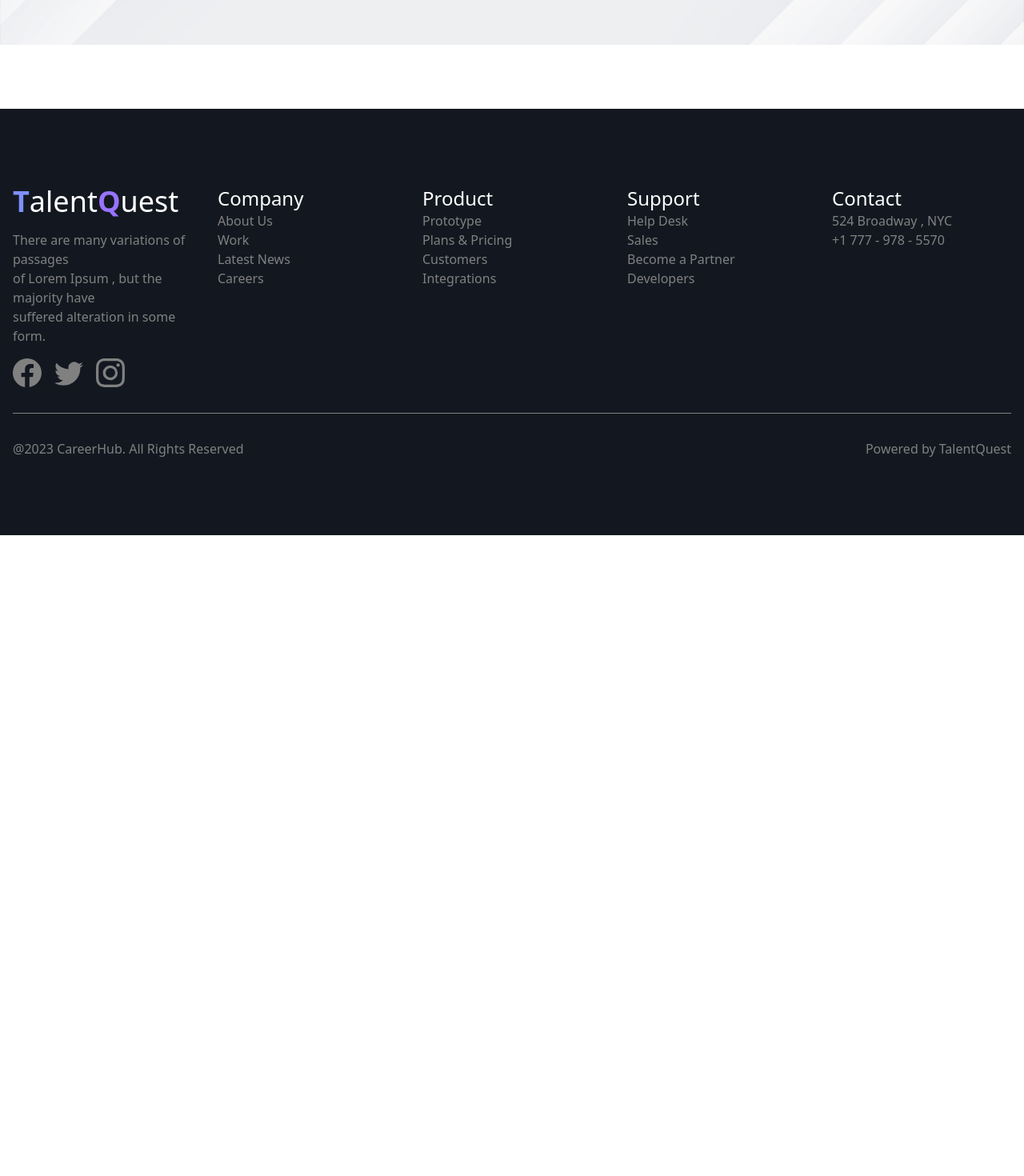
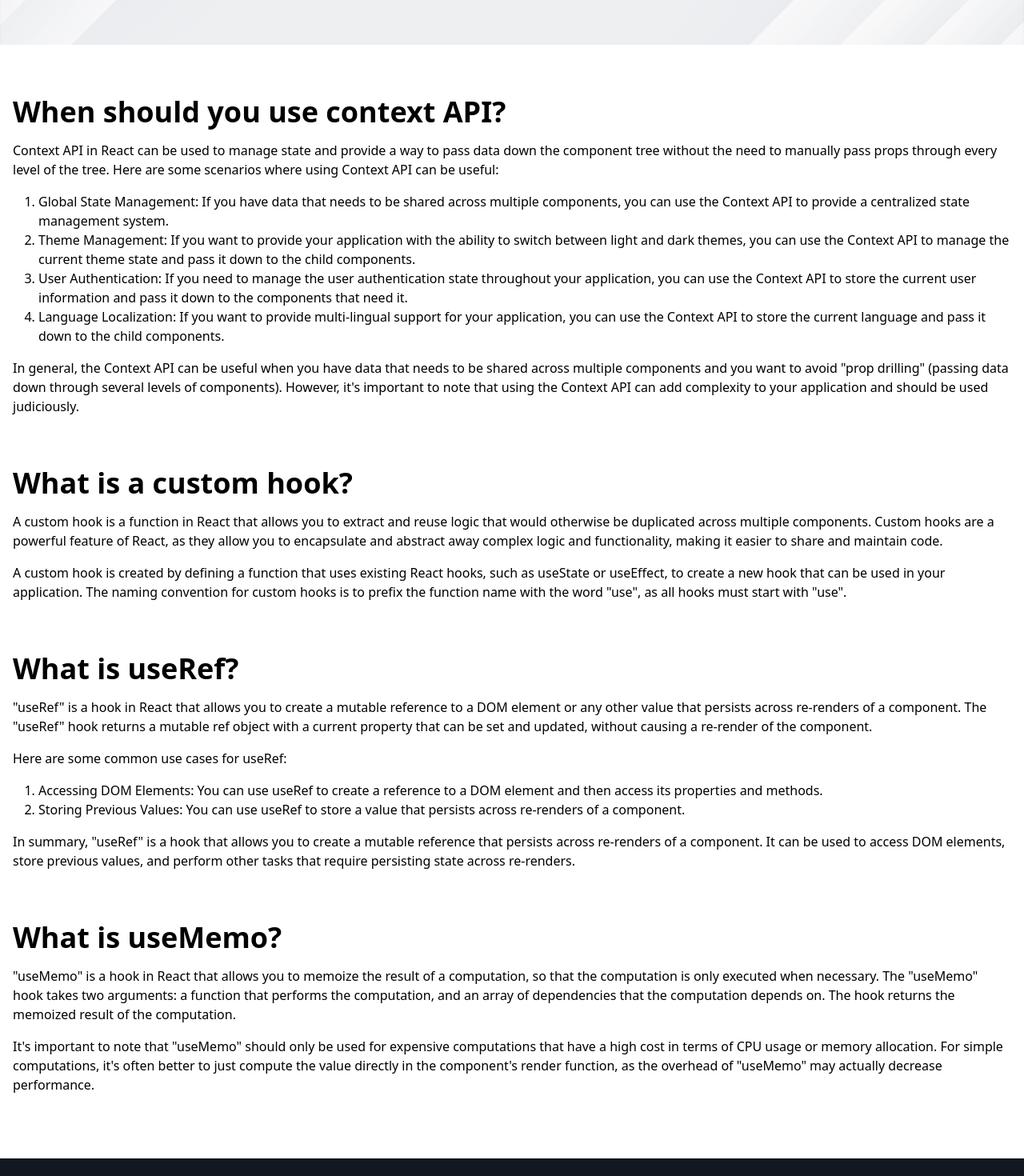
Before and after one commit to aHasnat1997/talent-quest, a React (Vite) app: page /blog in a window 1280 px wide. Shown: the part 260-1730 px from the top of the page at 80% size. Before the commit the page ends 929 px from the top, so only its background shows below. Built offline with nearby package versions, Linux system fonts and the light colour scheme.

Commit message:
blog page add

```diff
--- a/src/components/Blog.jsx
+++ b/src/components/Blog.jsx
@@ -6,6 +6,40 @@ const Blog = () => {
       <header className='py-32 banner'>
         <h1 className='text-center text-6xl font-bold'>Blog</h1>
       </header>
+      <section className='max-w my-16 flex flex-col gap-16'>
+        <div>
+          <h1 className='text-4xl font-semibold'>When should you use context API?</h1>
+          <p className='mt-4'>Context API in React can be used to manage state and provide a way to pass data down the component tree without the need to manually pass props through every level of the tree. Here are some scenarios where using Context API can be useful:</p>
+          <ol className='list-decimal ml-8 my-4'>
+            <li>Global State Management: If you have data that needs to be shared across multiple components, you can use the Context API to provide a centralized state management system.</li>
+            <li>Theme Management: If you want to provide your application with the ability to switch between light and dark themes, you can use the Context API to manage the current theme state and pass it down to the child components.</li>
+            <li>User Authentication: If you need to manage the user authentication state throughout your application, you can use the Context API to store the current user information and pass it down to the components that need it.</li>
+            <li>Language Localization: If you want to provide multi-lingual support for your application, you can use the Context API to store the current language and pass it down to the child components.</li>
+          </ol>
+          <p>In general, the Context API can be useful when you have data that needs to be shared across multiple components and you want to avoid "prop drilling" (passing data down through several levels of components). However, it's important to note that using the Context API can add complexity to your application and should be used judiciously.</p>
+        </div>
+        <div>
+          <h1 className='text-4xl font-semibold'>What is a custom hook?</h1>
+          <p className='mt-4'>A custom hook is a function in React that allows you to extract and reuse logic that would otherwise be duplicated across multiple components. Custom hooks are a powerful feature of React, as they allow you to encapsulate and abstract away complex logic and functionality, making it easier to share and maintain code.</p>
+          <p className='mt-4'>A custom hook is created by defining a function that uses existing React hooks, such as useState or useEffect, to create a new hook that can be used in your application. The naming convention for custom hooks is to prefix the function name with the word "use", as all hooks must start with "use".</p>
+        </div>
+        <div>
+          <h1 className='text-4xl font-semibold'>What is useRef?</h1>
+          <p className='my-4'>"useRef" is a hook in React that allows you to create a mutable reference to a DOM element or any other value that persists across re-renders of a component. The "useRef" hook returns a mutable ref object with a current property that can be set and updated, without causing a re-render of the component.</p>
+          <p>Here are some common use cases for useRef:</p>
+          <ol className='list-decimal ml-8 my-4'>
+            <li>Accessing DOM Elements: You can use useRef to create a reference to a DOM element and then access its properties and methods.</li>
+            <li>Storing Previous Values: You can use useRef to store a value that persists across re-renders of a component.</li>
+          </ol>
+          <p>In summary, "useRef" is a hook that allows you to create a mutable reference that persists across re-renders of a component. It can be used to access DOM elements, store previous values, and perform other tasks that require persisting state across re-renders.</p>
+        </div>
+        <div>
+          <h1 className='text-4xl font-semibold'>What is useMemo?</h1>
+          <p className='my-4'>"useMemo" is a hook in React that allows you to memoize the result of a computation, so that the computation is only executed when necessary. The "useMemo" hook takes two arguments: a function that performs the computation, and an array of dependencies that the computation depends on. The hook returns the memoized result of the computation.</p>
+          <p>It's important to note that "useMemo" should only be used for expensive computations that have a high cost in terms of CPU usage or memory allocation. For simple computations, it's often better to just compute the value directly in the component's render function, as the overhead of "useMemo" may actually decrease performance.</p>
+        </div>
+
+      </section>
     </div>
   );
 };
--- a/src/components/Statistics.jsx
+++ b/src/components/Statistics.jsx
@@ -1,4 +1,4 @@
-import React, { PureComponent } from 'react';
+import React from 'react';
 import { Radar, RadarChart, PolarGrid, PolarAngleAxis, PolarRadiusAxis, Tooltip } from 'recharts';
 
 
```
Also changed, not shown: 1 other file (tests, documents, lock files or other folders).
